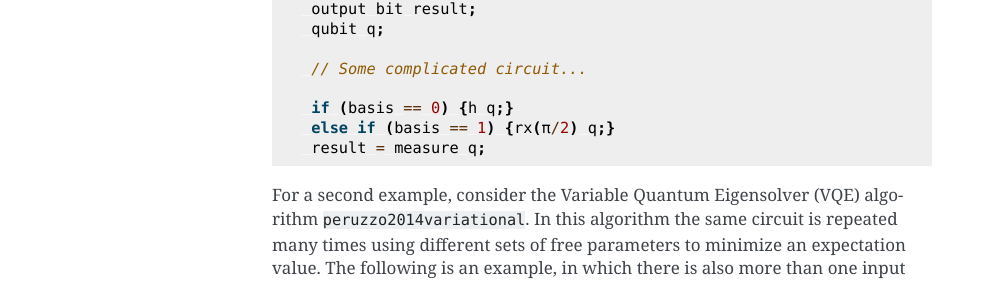
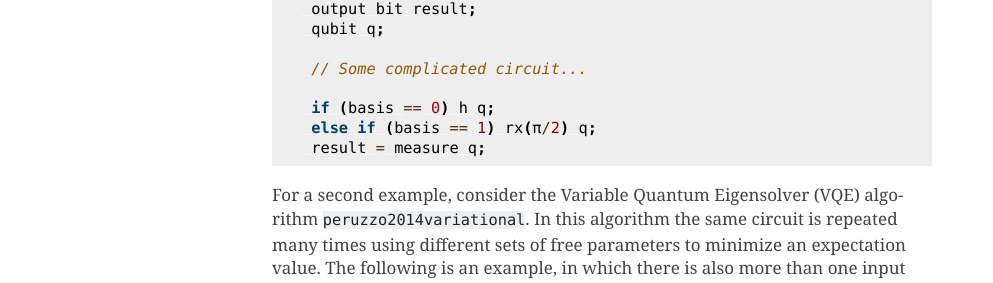
Before and after one commit to openqasm/openqasm, a Sphinx documentation site: the page built from source/language/directives.rst, in a window 1280 px wide. Shown: the part 1228-1511 px from the top of the page, without its empty margins (148-1141 px from the left). Built offline with Sphinx 7.4.7, drawn with Linux system fonts in a browser that asks for light colours; cross-references to code outside the pages are shown as plain code.

Commit message:
removing paranthesis

```diff
--- a/source/language/directives.rst
+++ b/source/language/directives.rst
@@ -59,8 +59,8 @@ performs a measurement in a basis given by an input parameter:
 
     // Some complicated circuit...
 
-    if (basis == 0) {h q;}
-    else if (basis == 1) {rx(π/2) q;}
+    if (basis == 0) h q;
+    else if (basis == 1) rx(π/2) q;
     result = measure q;
 
 For a second example, consider the Variable Quantum Eigensolver (VQE) algorithm :cite:`peruzzo2014variational`.
```
